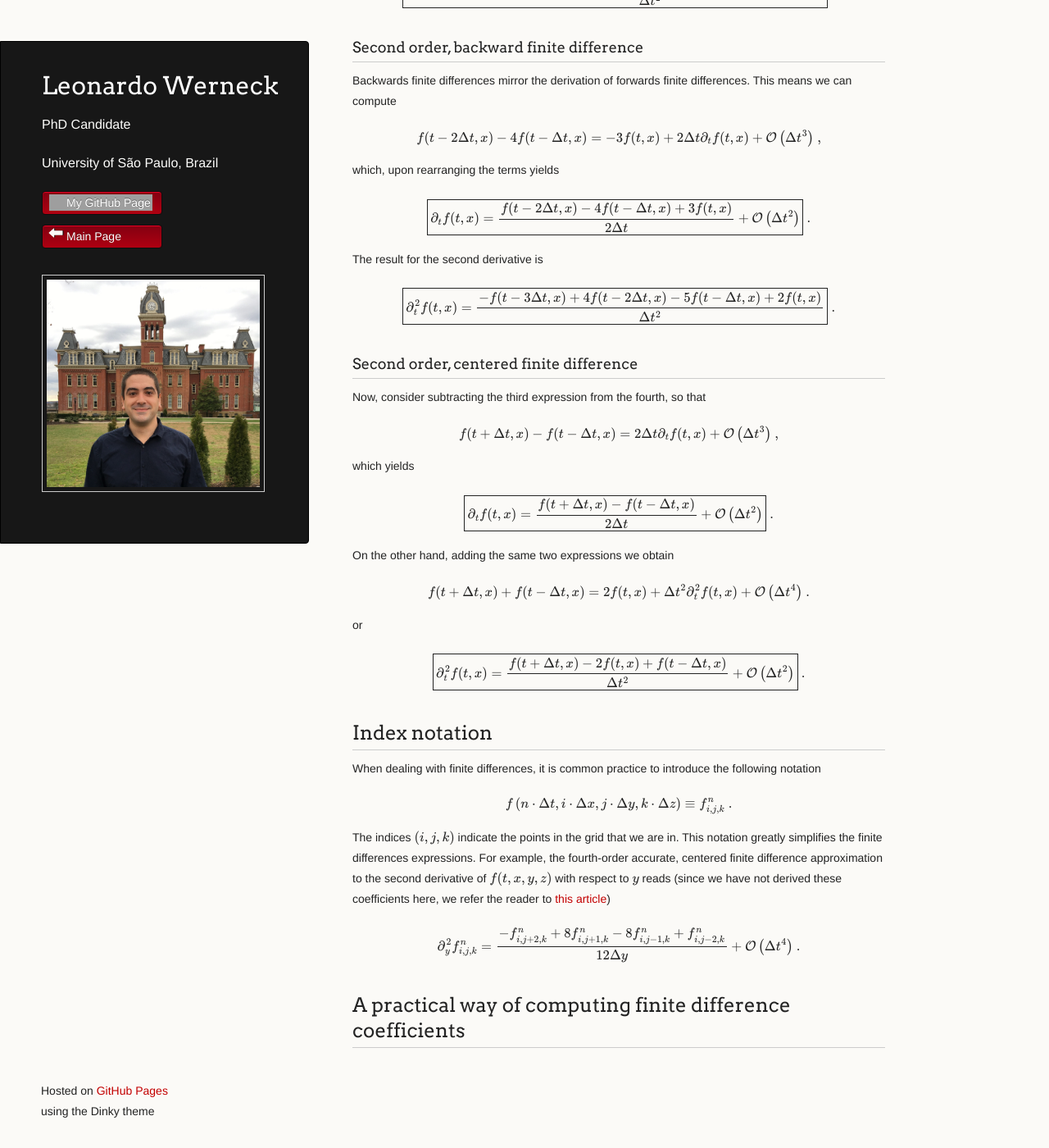
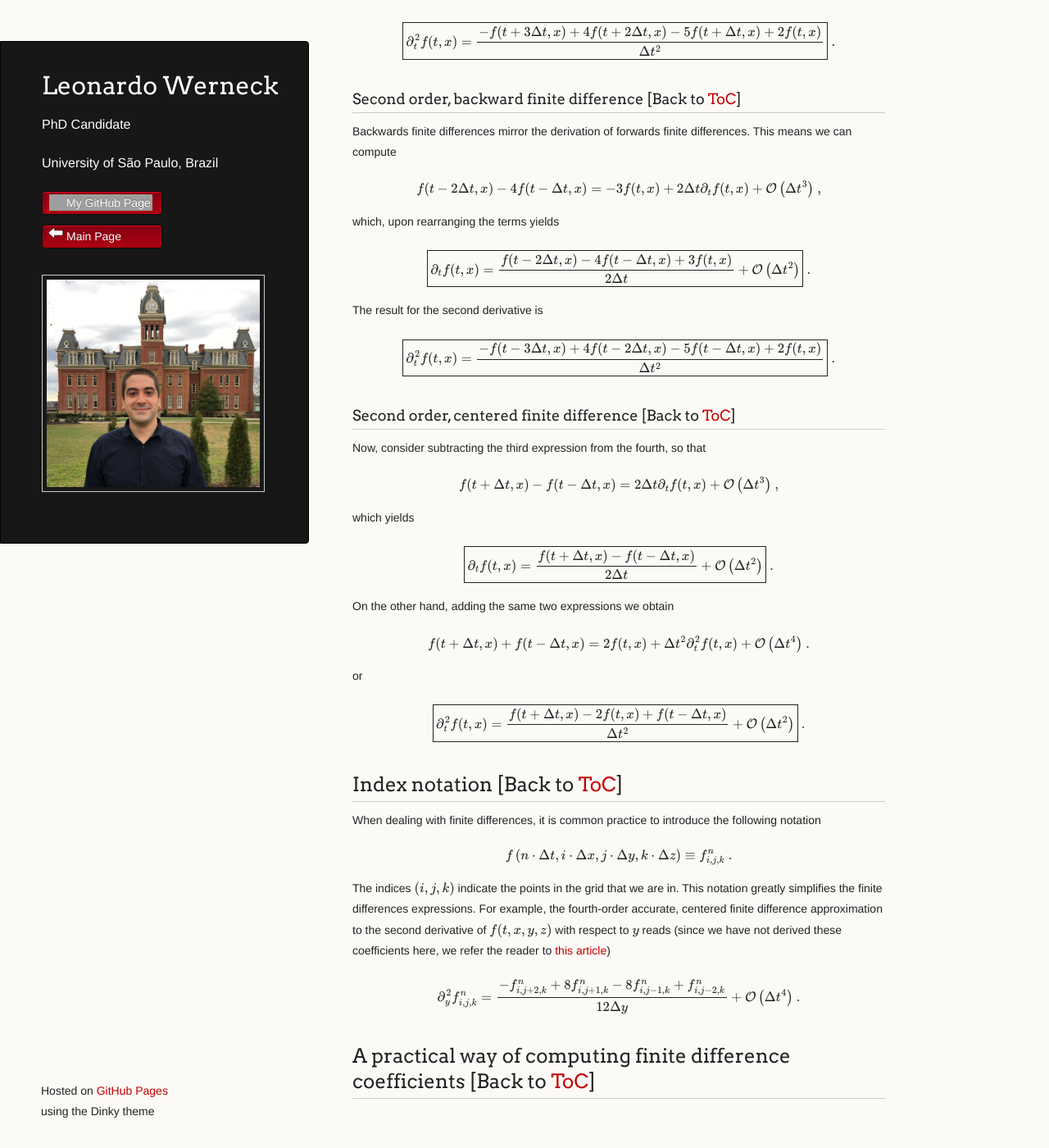
Before and after one commit to leowerneck/leowerneck.github.io, a Jekyll site: the page built from Finite_differences.md, in a window 1280 px wide and 1400 px high, scrolled down 2432 px. Shown: the whole window at 82% size. Built offline with Jekyll 4.4.1, drawn with Linux system fonts in a browser that asks for light colours; formulas are drawn with MathJax 3; a script that is not in the unit is left out; some of the changed text lies outside the part shown; grey boxes are pictures that could not be loaded.

Commit message:
Finite_differences.md: fix issue in ToC

```diff
--- a/Finite_differences.md
+++ b/Finite_differences.md
@@ -34,7 +34,7 @@ $$
 Now while this is quite an intuitive way of thinking about finite differences, there are more systematic ways of obtaining derivatives of functions that are accurate to different orders in $dx$. In the following sections we will discuss them in more detail.
 
 <a name="FDTypes">
-## Forward, backwards, and centered finite differences
+## Forward, backwards, and centered finite differences  \[Back to [ToC](#ToC)\]
 
 Remember that there are three, equivalent ways of writing the derivative definition we have shown above. These are
 
@@ -59,7 +59,7 @@ Similarly, the second equation above is used to compute the derivative of $f(x)$
 Finally, the third equation above computes the derivative of $f(x)$ by considering the points $\big(f(x-dx),f(x+dx)\big)$. Quite appropriately, this is referred to as ***centered finite difference approximation***.
 
 <a name="FDTaylor">
-## Determining finite differences expressions
+## Determining finite differences expressions \[Back to [ToC](#ToC)\]
 
 Let us now present a more systematic way of determining the finite difference approximation to the derivative of a function $f(t,x)$. We will choose a function of 2 variables on purpose, because it then becomes trivial to understand the algorithm for functions of even more variables. In the derivations below, the single variable case can be obtained by simplying supressing the variable $x$ altogether.
 
@@ -77,7 +77,7 @@ f(t+3\Delta t,x) &= f(t,x) + 3\Delta t \partial_{t}f(t,x) + \frac{\left(3\Delta
 $$
 
 <a name="FFD">
-### Second order, forward finite difference
+### Second order, forward finite difference \[Back to [ToC](#ToC)\]
 
 To obtain the expression for a forward finite difference approximation to the derivative $\partial_{t}f(t,x)$ that is accurate to second-order in the step size, $\mathcal{O}\left(\Delta t^{2}\right)$, we compute
 
@@ -106,7 +106,7 @@ $$
 $$
 
 <a name="BFD">
-### Second order, backward finite difference
+### Second order, backward finite difference \[Back to [ToC](#ToC)\]
 
 Backwards finite differences mirror the derivation of forwards finite differences. This means we can compute
 
@@ -129,7 +129,7 @@ $$
 $$
 
 <a name="CFD">
-### Second order, centered finite difference
+### Second order, centered finite difference \[Back to [ToC](#ToC)\]
 
 Now, consider subtracting the third expression from the fourth, so that
 
@@ -156,7 +156,7 @@ $$
 $$
 
 <a name="FDIndex">
-## Index notation
+## Index notation \[Back to [ToC](#ToC)\]
 
 When dealing with finite differences, it is common practice to introduce the following notation
 
@@ -171,4 +171,4 @@ $$
 $$
 
 <a name="FDPractical">
-## A practical way of computing finite difference coefficients
+## A practical way of computing finite difference coefficients \[Back to [ToC](#ToC)\]
```
